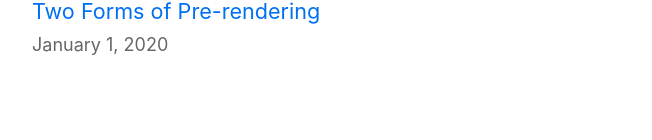
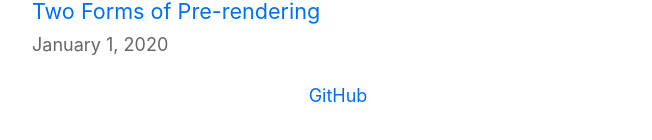
Before and after one commit to OtherAndrew/nextjs-blog, a Next.js app: page / in a window 1280 px wide. Shown: the part 618-758 px from the top of the page, without its empty margins (302-954 px from the left). Built offline with nearby package versions, Linux system fonts and the light colour scheme.

Commit message:
add link to github at bottom of layout

```diff
--- a/components/layout.js
+++ b/components/layout.js
@@ -64,6 +64,9 @@ export default function Layout({ children, home }) {
                     <Link href="/">← Back to home</Link>
                 </div>
             )}
+            <div className={styles.header}>
+                <Link href="https://github.com/OtherAndrew/nextjs-blog">GitHub</Link>
+            </div>
         </div>
     );
 }
```
